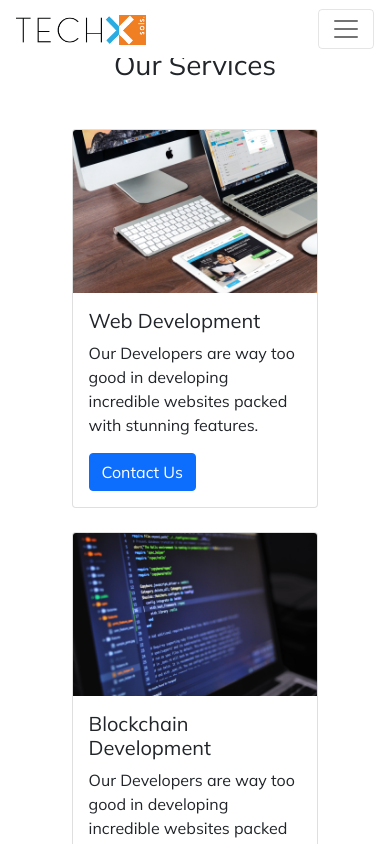
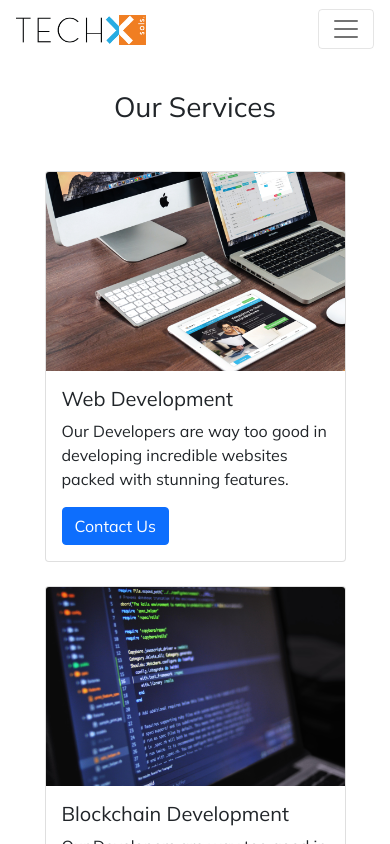
Before and after one commit to ahmedali8/react-animated-techxsols-website, a React (Create React App) app: page /services in a window 390 px wide. Shown: the top 844 px of the page. Built offline with nearby package versions, Linux system fonts and the light colour scheme.

Commit message:
updated the layout

```diff
--- a/src/App.css
+++ b/src/App.css
@@ -117,3 +117,9 @@
         margin-top: 350px !important;
     }
 }
+
+
+.services,
+.contactUs {
+    margin-top: 90px !important;
+}
--- a/src/components/ContactUs.js
+++ b/src/components/ContactUs.js
@@ -35,7 +35,7 @@ const ContactUs = () => {
     }
 
     return (
-        <div className="my-5">
+        <div className="my-5 contactUs">
             <h1 className="text-center">Contact Us</h1>
             <div className="container container_div">
                 <div className="row">
--- a/src/components/Services.js
+++ b/src/components/Services.js
@@ -5,13 +5,13 @@ import Card from './Card';
 
 const Services = () => {
     return (
-        <>
-            <div className="my-5">
+        <div className="services">
+            <div className="services my-5">
                 <h1 className="text-center">Our Services</h1>
             </div>
             <div className="container-fluid mb-5">
                 <div className="row">
-                    <div className="col-10 mx-auto">
+                    <div className="col-12 col-md-10 mx-auto">
                         <div className="row gy-4">
                             {
                                 imgData.map(({ imgsrc, title, subtitle }, index) => (
@@ -27,7 +27,7 @@ const Services = () => {
                     </div>
                 </div>
             </div>
-        </>
+        </div>
     );
 };
 
```
